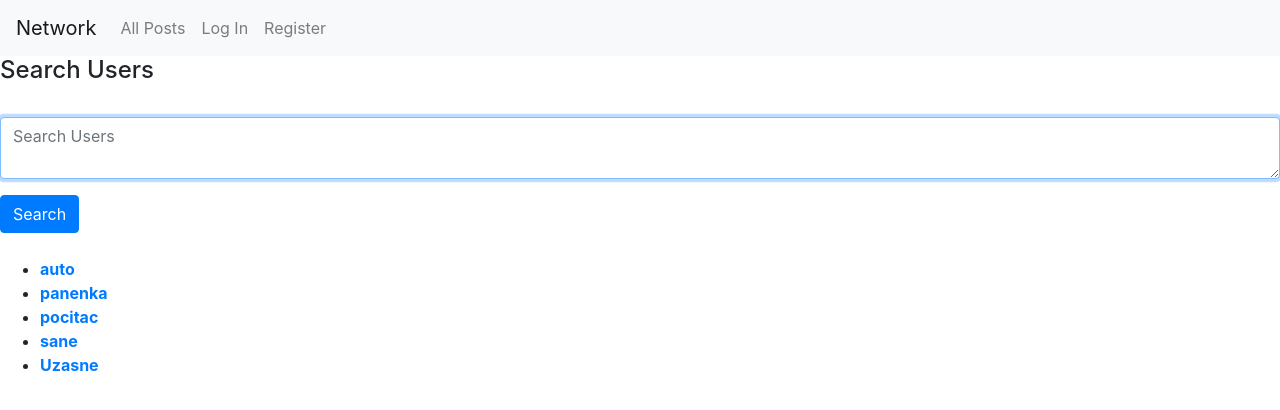
After one commit to konecnam/harvard_network, a Django app: page /users_page in a window 1280 px wide. The commit adds this page. Shown: the top 410 px of the page. Run offline with Django 3.2, Linux system fonts and the light colour scheme; data comes from the database, SQL or seed files in the repository; both versions use the stored data as it was after the commit; some libraries are stand-ins or nearby versions.

Commit message:
User page

```diff
--- a/network/templates/network/layout.html
+++ b/network/templates/network/layout.html
@@ -30,6 +30,9 @@
                         <a id="search_id" class="nav-link" href="{% url 'search_page' %}">Search</a>
                     </li>
                     <li class="nav-item">
+                        <a id="users_page_id" class="nav-link" href="{% url 'users_page' %}">Search Users</a>
+                    </li>
+                    <li class="nav-item">
                         <a id="log_out_id" class="nav-link" href="{% url 'logout' %}">Log Out</a>
                     </li>
 
--- /dev/null
+++ b/network/templates/network/users_page.html
@@ -0,0 +1,28 @@
+{% extends "network/layout.html" %}
+
+{% block body %}
+
+<h4 id="search">Search Users</h4>
+<br>
+
+<form action="{% url 'users_page' %}" method="get">
+    <div class="form-group">
+        <textarea autofocus class="form-control" type="text" name="new_search" placeholder="Search Users">{{ query }}</textarea>
+    </div>
+    <input class="btn btn-primary" type="submit" value="Search">
+</form>
+<br>
+
+{% if users %}
+    <ul class="user-list">
+        {% for user in users %}
+            <li class="user-item">
+                <a href="{% url 'profile' user.username %}"><strong class="post_author">{{ user.username }}</strong></a>
+            </li>
+        {% endfor %}
+    </ul>
+{% else %}
+    <h3 id="no_user">No user found</h3>
+{% endif %}
+
+{% endblock %}
--- a/network/urls.py
+++ b/network/urls.py
@@ -13,5 +13,6 @@ urlpatterns = [
     path("following", views.follower, name='following'),
     path ("following_page", views.following_page, name='following_page'),
     path ("search_page", views.search_page, name= 'search_page'),
-    path("save", views.save, name='save')
+    path("save", views.save, name='save'),
+    path("users_page", views.users_page, name='users_page')
 ]
--- a/network/views.py
+++ b/network/views.py
@@ -4,6 +4,7 @@ from django.http import HttpResponse, HttpResponseRedirect, JsonResponse
 from django.shortcuts import render
 from django.urls import reverse
 from django.core.paginator import Paginator
+from django.db.models.functions import Lower
 
 from .models import User
 from .models import Post
@@ -154,3 +155,18 @@ def register(request):
         return HttpResponseRedirect(reverse("index"))
     else:
         return render(request, "network/register.html")
+
+# def users_page(request):
+#     # return render(request, "network/users_page.html")
+
+def users_page(request):
+    query = request.GET.get('new_search', '')
+    if query:
+        users = User.objects.filter(username__icontains=query).annotate(
+            lower_username=Lower('username')
+        ).order_by('lower_username')
+    else:
+        users = User.objects.all().annotate(
+            lower_username=Lower('username')
+        ).order_by('lower_username')
+    return render(request, 'network/users_page.html', {'users': users, 'query': query})
```
Also changed, not shown: network/tests.py (+60 -0 lines), db.sqlite3.
